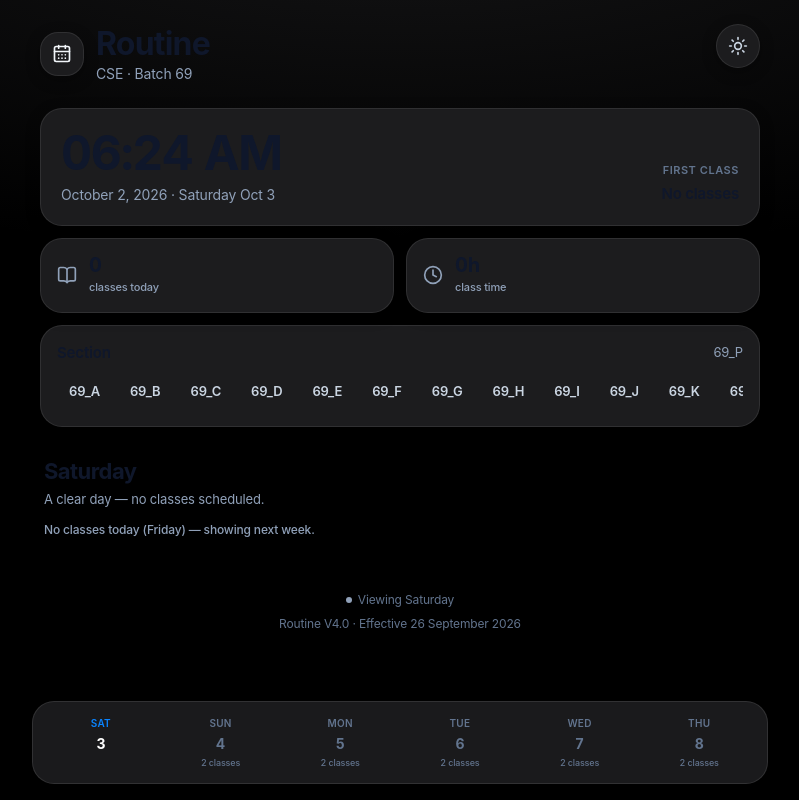
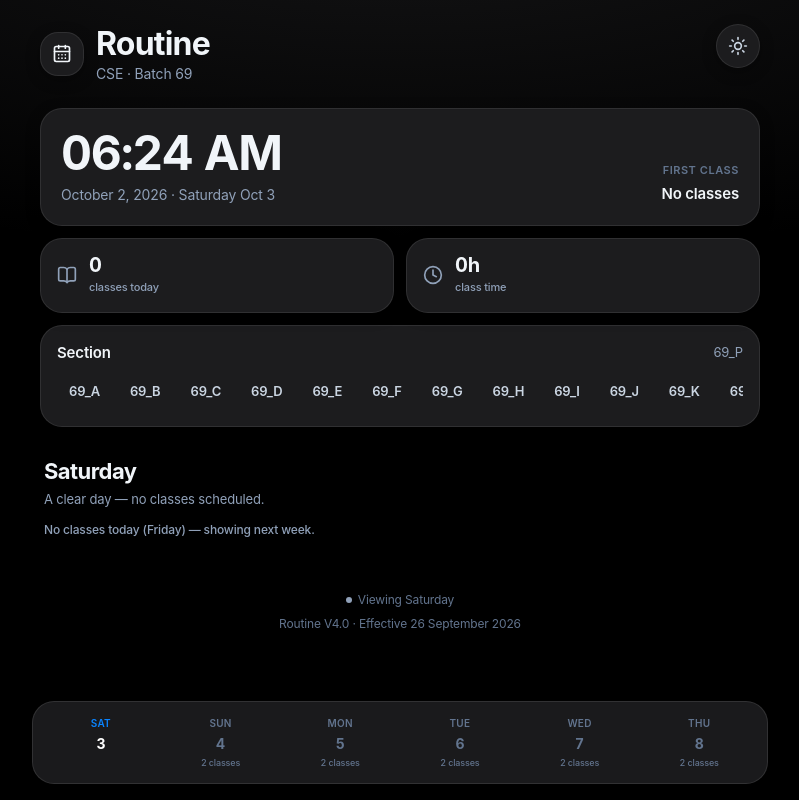
Before and after one commit to Darkedgeblood/routine-scrapper-max, a Next.js app: page / in a window 1280 px wide. Shown: the whole page, without its empty margins (240-1039 px from the left). Built offline with nearby package versions, Linux system fonts and the light colour scheme.

Commit message:
Fix dark mode selector and update Tailwind theme
Fix the dark mode selector to apply to both parent and children. Remove 'inline' to prevent Tailwind from deleting default slate/cyan colors.

```diff
--- a/app/globals.css
+++ b/app/globals.css
@@ -2,8 +2,10 @@
 @import 'tw-animate-css';
 @import 'shadcn/tailwind.css';
 
-@custom-variant dark (&:is(.dark *));
+/* 1. Fix the dark mode selector so it applies to the parent AND children */
+@custom-variant dark (&:where(.dark, .dark *));
 
+/* 2. Remove "inline" so Tailwind doesn't delete the default slate/cyan colors */
 @theme {
   --color-ring: var(--ring);
   --color-input: var(--input);
```
